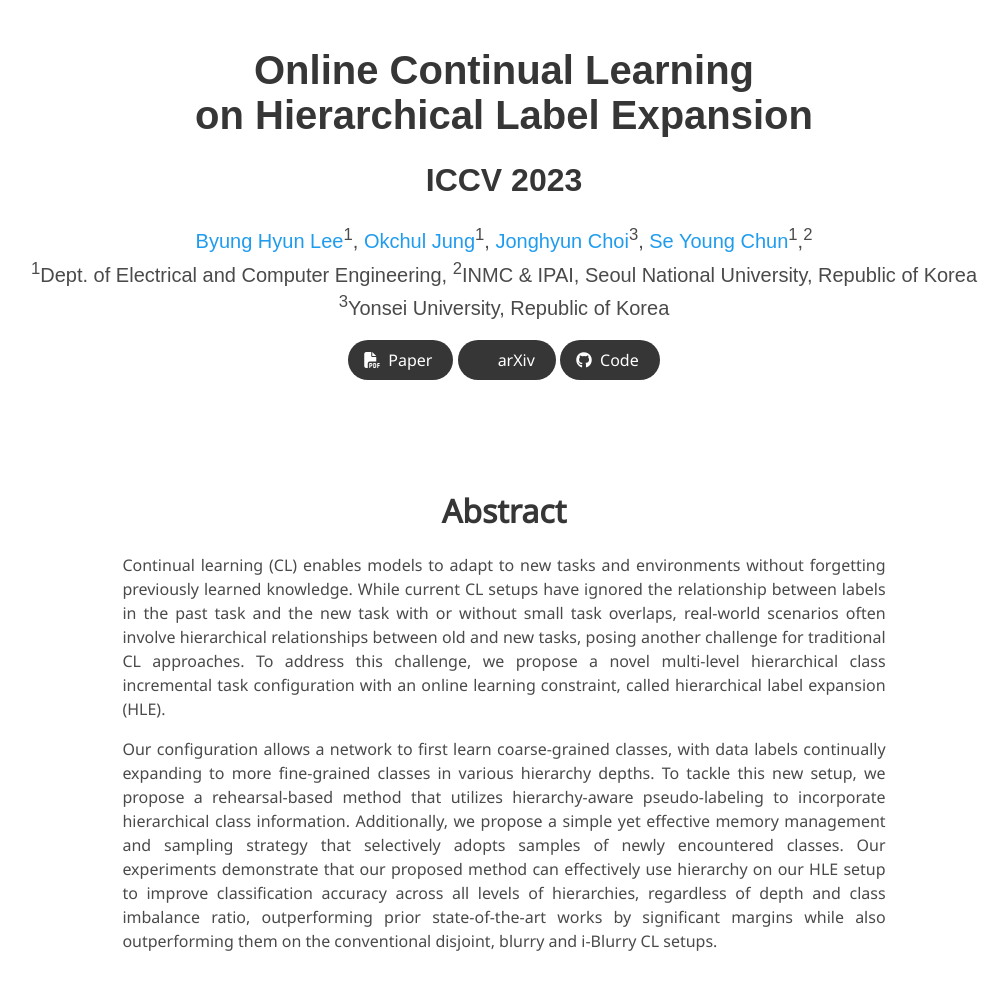
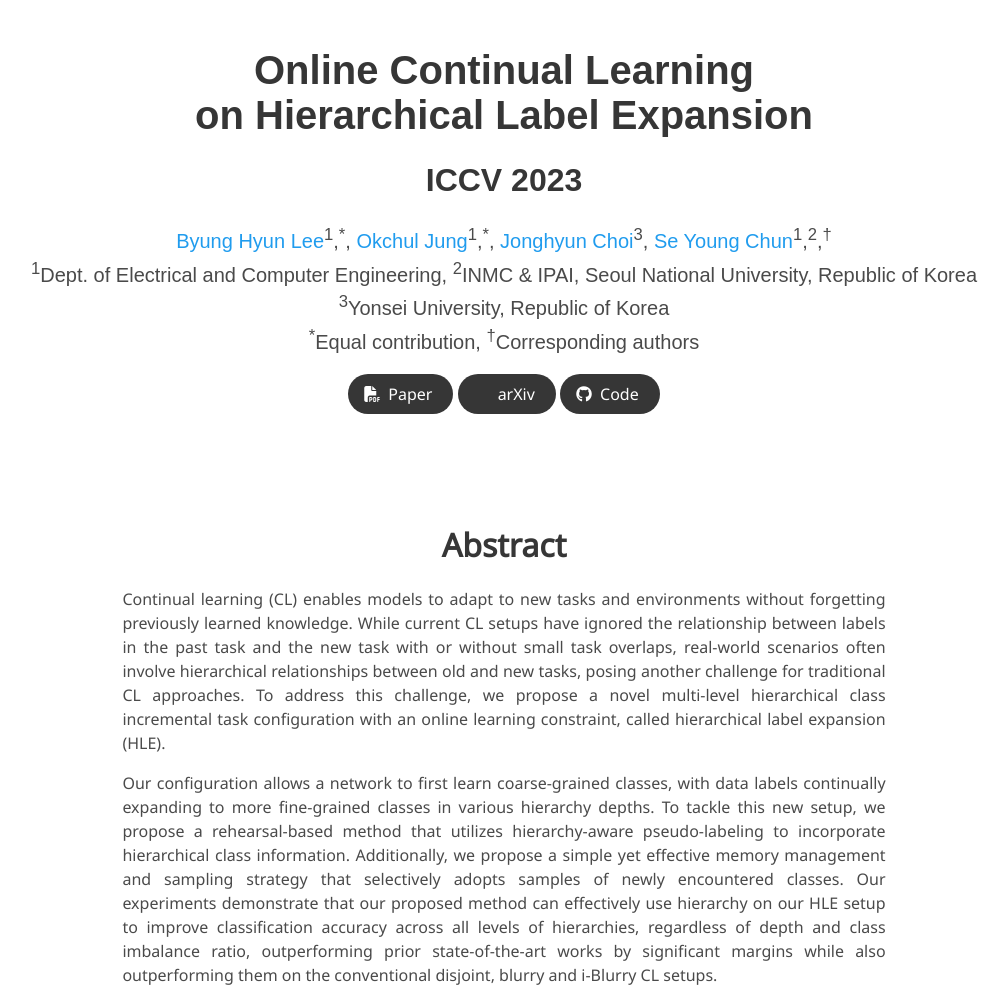
Before and after one commit to jokc28/okchul.github.io, a plain HTML site: page index.html in a window 1280 px wide. Shown: the top 1002 px of the page, without its empty margins (136-1143 px from the left). Drawn offline with nearby package versions, Linux system fonts and the light colour scheme; some icons are missing; files whose address does not match are found by name; a web font is replaced by a local one.

Commit message:
Update index.html

```diff
--- a/index.html
+++ b/index.html
@@ -95,13 +95,13 @@
           <h2 class="title is-3 publication-title">ICCV 2023</h2>
           <div class="is-size-5 publication-authors">
             <span class="author-block">
-              <a href="https://icl.snu.ac.kr/members#h.2exipjc28vwg">Byung Hyun Lee</a><sup>1</sup>,</span>
+              <a href="https://icl.snu.ac.kr/members#h.2exipjc28vwg">Byung Hyun Lee</a><sup>1</sup>,<sup>*</sup>,</span>
             <span class="author-block">
-              <a href="https://icl.snu.ac.kr/members#h.qlq4jccxfph2">Okchul Jung</a><sup>1</sup>,</span>
+              <a href="https://icl.snu.ac.kr/members#h.qlq4jccxfph2">Okchul Jung</a><sup>1</sup>,<sup>*</sup>,</span>
             <span class="author-block">
               <a href="https://ppolon.github.io/">Jonghyun Choi</a><sup>3</sup>,</span>
             <span class="author-block">
-              <a href="https://icl.snu.ac.kr/pi">Se Young Chun</a><sup>1</sup>,<sup>2</sup></span>
+              <a href="https://icl.snu.ac.kr/pi">Se Young Chun</a><sup>1</sup>,<sup>2</sup>,<sup>&#8224</sup></span>
           </div>
 
           <div class="is-size-5 publication-authors">
@@ -111,7 +111,10 @@
           <div class="is-size-5 publication-authors">
             <span class="author-block"><sup>3</sup>Yonsei University, Republic of Korea</span>
           </div>
-
+          <div class="is-size-5 publication-authors">
+            <span class="author-block"><sup>*</sup>Equal contribution,</span>
+            <span class="author-block"><sup>&#8224</sup>Corresponding authors</span>
+          </div>
 
           <div class="column has-text-centered">
             <div class="publication-links">
```
